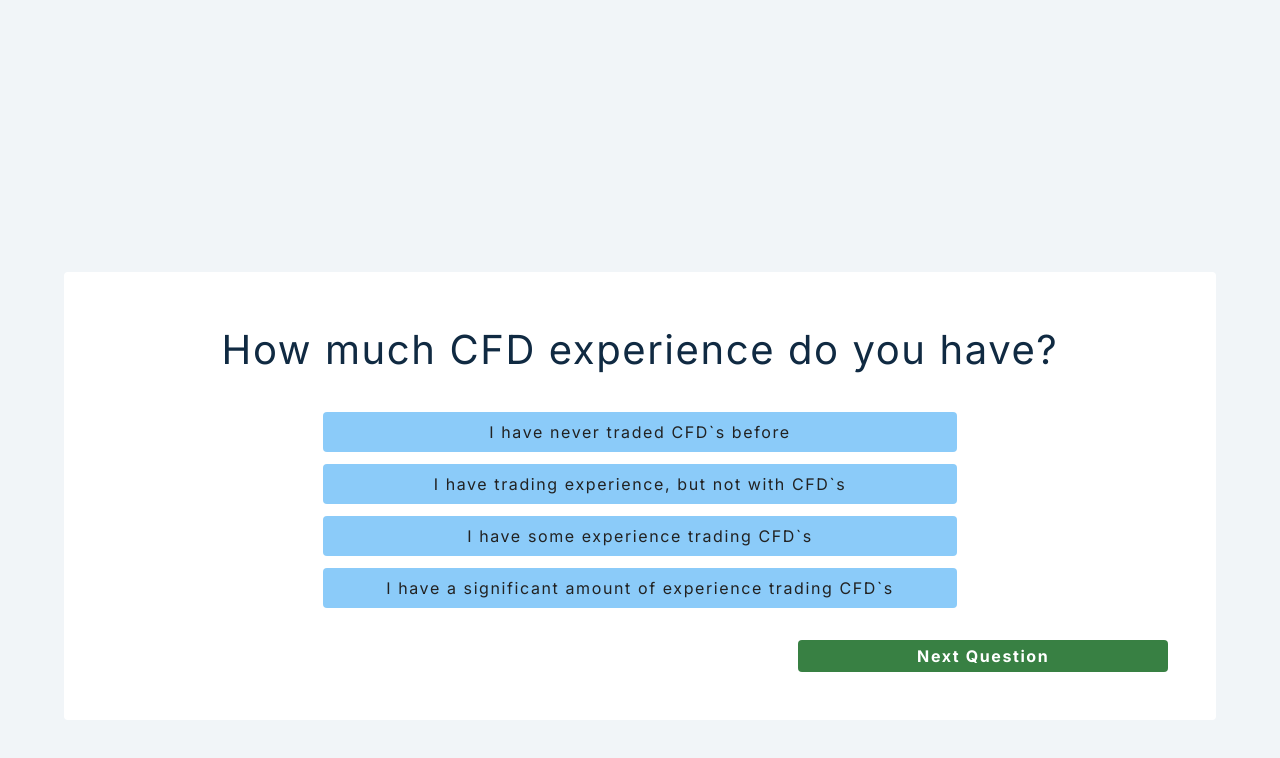
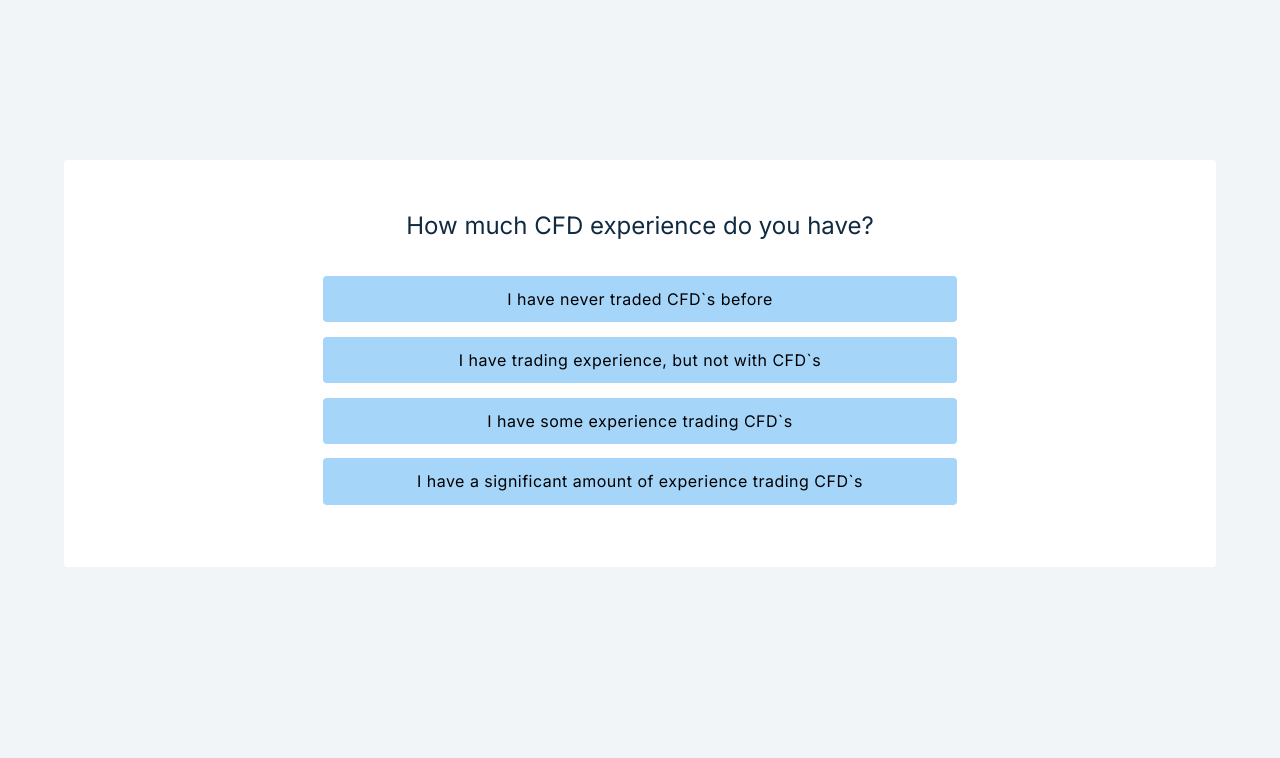
Before and after one commit to sandeep194920/Charged-up-OANDA-Hackathon, a Next.js app: page / in a window 1280 px wide. Shown: the top 758 px of the page. Built offline with nearby package versions, Linux system fonts and the light colour scheme.

Commit message:
feat-quiz: answer button removed

```diff
--- a/src/app/components/QuizApp.tsx
+++ b/src/app/components/QuizApp.tsx
@@ -63,9 +63,9 @@ function App() {
           </div>
         </article>
 
-        <button className="next-question" onClick={nextQuestion}>
+        {/* <button className="next-question" onClick={nextQuestion}>
           next question
-        </button>
+        </button> */}
       </section>
     </main>
   );
--- a/src/app/globals.css
+++ b/src/app/globals.css
@@ -102,9 +102,9 @@ body {
   --clr-green-dark: hsl(125, 67%, 44%);
   --clr-green-light: hsl(125, 71%, 66%);
   --clr-green-oanda:hsl(129, 39%, 36%);
-  --clr-black: #222;
+  --clr-black: #000000;
   --transition: all 0.3s linear;
-  --spacing: 0.1rem;
+  --spacing: 0.03rem;
   --radius: 0.25rem;
   --light-shadow: 0 5px 15px rgba(0, 0, 0, 0.1);
   --dark-shadow: 0 5px 15px rgba(0, 0, 0, 0.2);
@@ -208,7 +208,7 @@ Quiz
 */
 
 main {
-  min-height: 100vh;
+  /* min-height: 100vh; */
   display: flex;
   justify-content: center;
   align-items: center;
@@ -229,19 +229,21 @@ main {
   text-align: center;
   line-height: 1.5;
   text-transform: none;
+  font-size: 1.5rem;
+  letter-spacing: 0px;
 }
 .answer-btn {
   display: block;
   width: 100%;
-  margin: 0.75rem auto;
-  background: var(--clr-primary-7);
+  margin: 0.9rem auto;
+  background: var(--clr-primary-8);
   border-radius: var(--radius);
   border-color: transparent;
   color: var(--clr-black);
   letter-spacing: var(--spacing);
   font-size: 1rem;
   cursor: pointer;
-  padding: 0.5rem 0;
+  padding: 0.7rem 1rem;
   transition: var(--transition);
 }
 @media screen and (min-width: 576px) {
```
